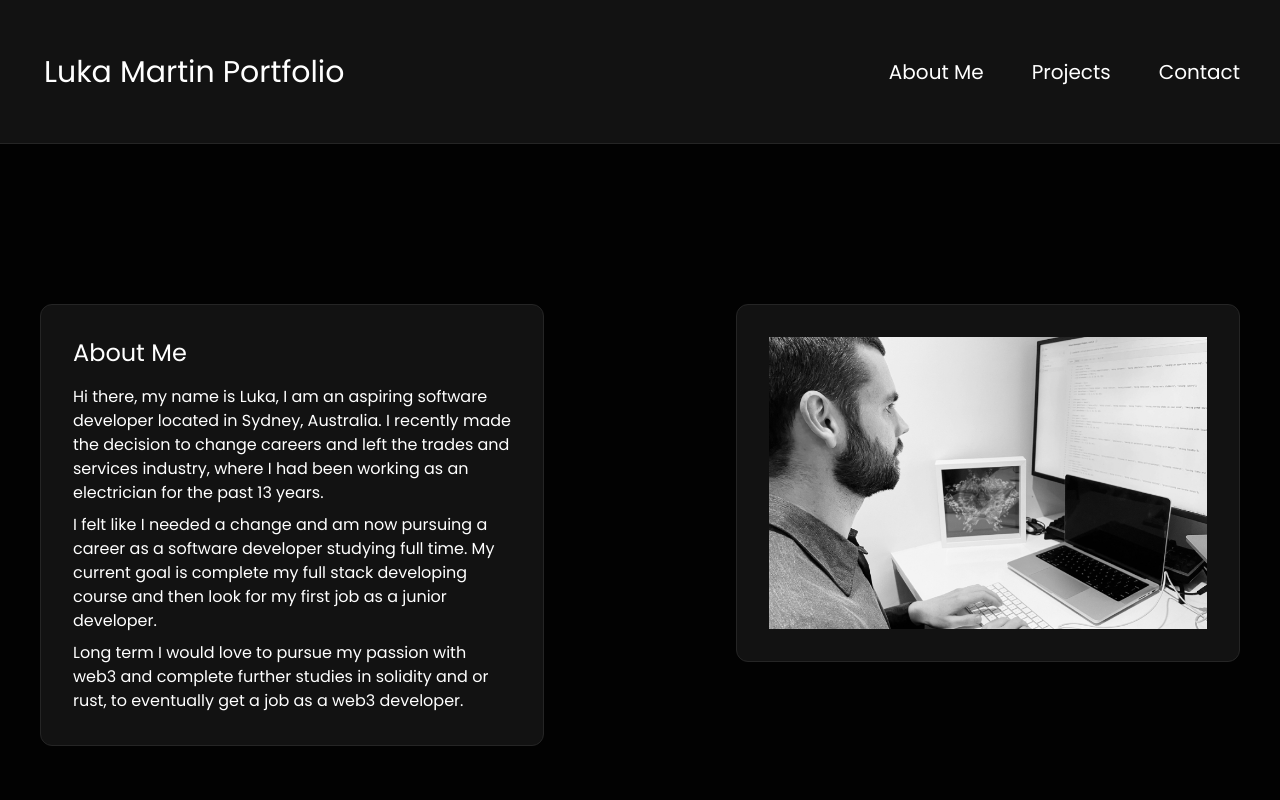
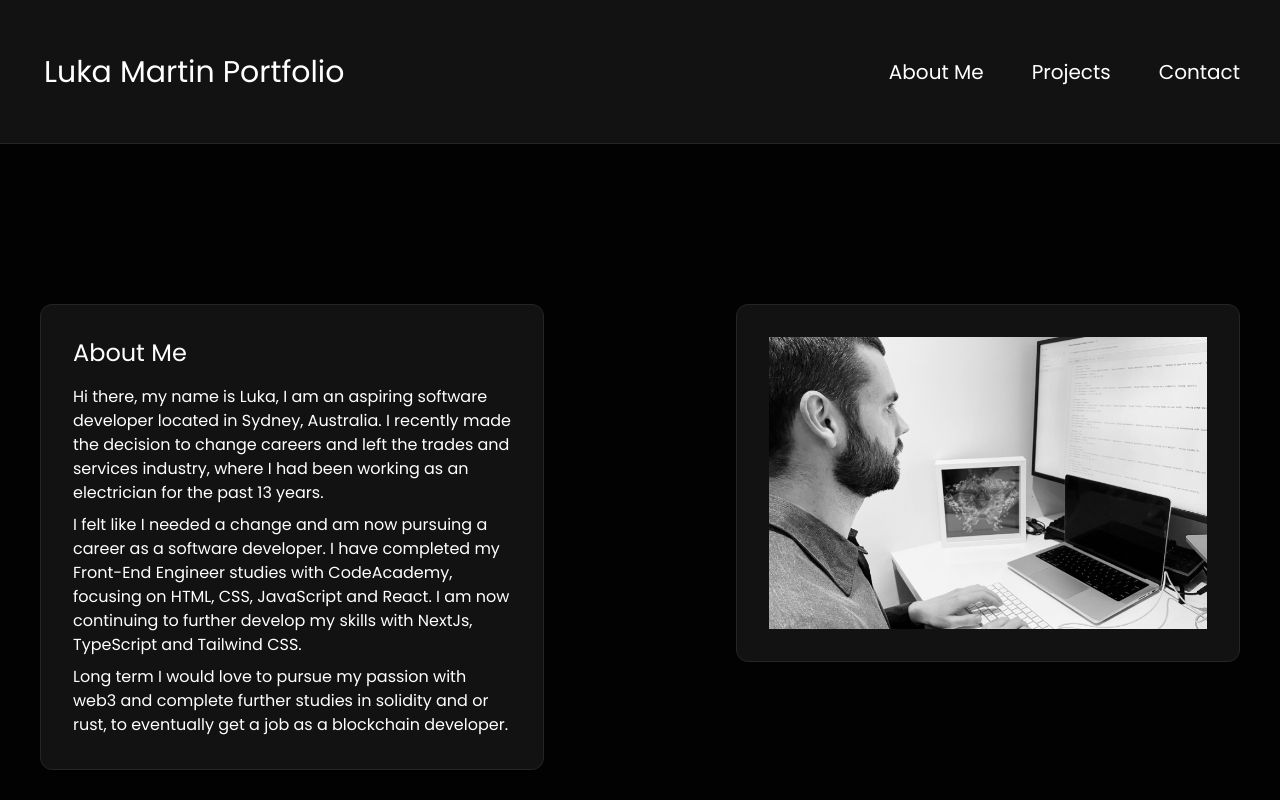
Before and after one commit to LukaMartin/portfolio, a React (Create React App) app: page / in a window 1280 px wide. Shown: the top 800 px of the page. Built offline with nearby package versions, Linux system fonts and the light colour scheme.

Commit message:
Make changes to about me text

```diff
--- a/src/sections/aboutme.js
+++ b/src/sections/aboutme.js
@@ -9,10 +9,10 @@ export default function AboutMe() {
                 <div className="md:w-[100%] lg:w-[45%] xl:w-[42%] p-6 md:p-8 bg-[#121212] rounded-xl border-[1px] border-[#252525]">
                     <h2 className="text-xl md:text-2xl pb-4">About Me</h2>
                     <p className="mb-2">Hi there, my name is Luka, I am an aspiring software developer located in Sydney, Australia. I recently made the decision to change careers and left the trades and services industry, where I had been working as an electrician for the past 13 years.</p>
-                    <p className="mb-2">I felt like I needed a change and am now pursuing a career as a software developer studying full time. My current goal is complete my full stack developing course and then look for my first job as a junior developer.</p>
-                    <p>Long term I would love to pursue my passion with web3 and complete further studies in solidity and or rust, to eventually get a job as a web3 developer.</p>
+                    <p className="mb-2">I felt like I needed a change and am now pursuing a career as a software developer. I have completed my Front-End Engineer studies with CodeAcademy, focusing on HTML, CSS, JavaScript and React. I am now continuing to further develop my skills with NextJs, TypeScript and Tailwind CSS.</p>
+                    <p>Long term I would love to pursue my passion with web3 and complete further studies in solidity and or rust, to eventually get a job as a blockchain developer.</p>
                 </div>
-                <img src={imageOne} className="mt-20 p-6 md:p-8 lg:my-0 md:self-center lg:self-start lg:max-w-[45%] xl:max-w-[42%] lg:h-[90%] xl:h-[69%] bg-[#121212] rounded-xl border-[1px] border-[#252525]" />
+                <img alt="" src={imageOne} className="mt-20 p-6 md:p-8 lg:my-0 md:self-center lg:self-start lg:max-w-[45%] xl:max-w-[42%] lg:h-[90%] xl:h-[69%] bg-[#121212] rounded-xl border-[1px] border-[#252525]" />
             </div>
         </div>
     )
```
